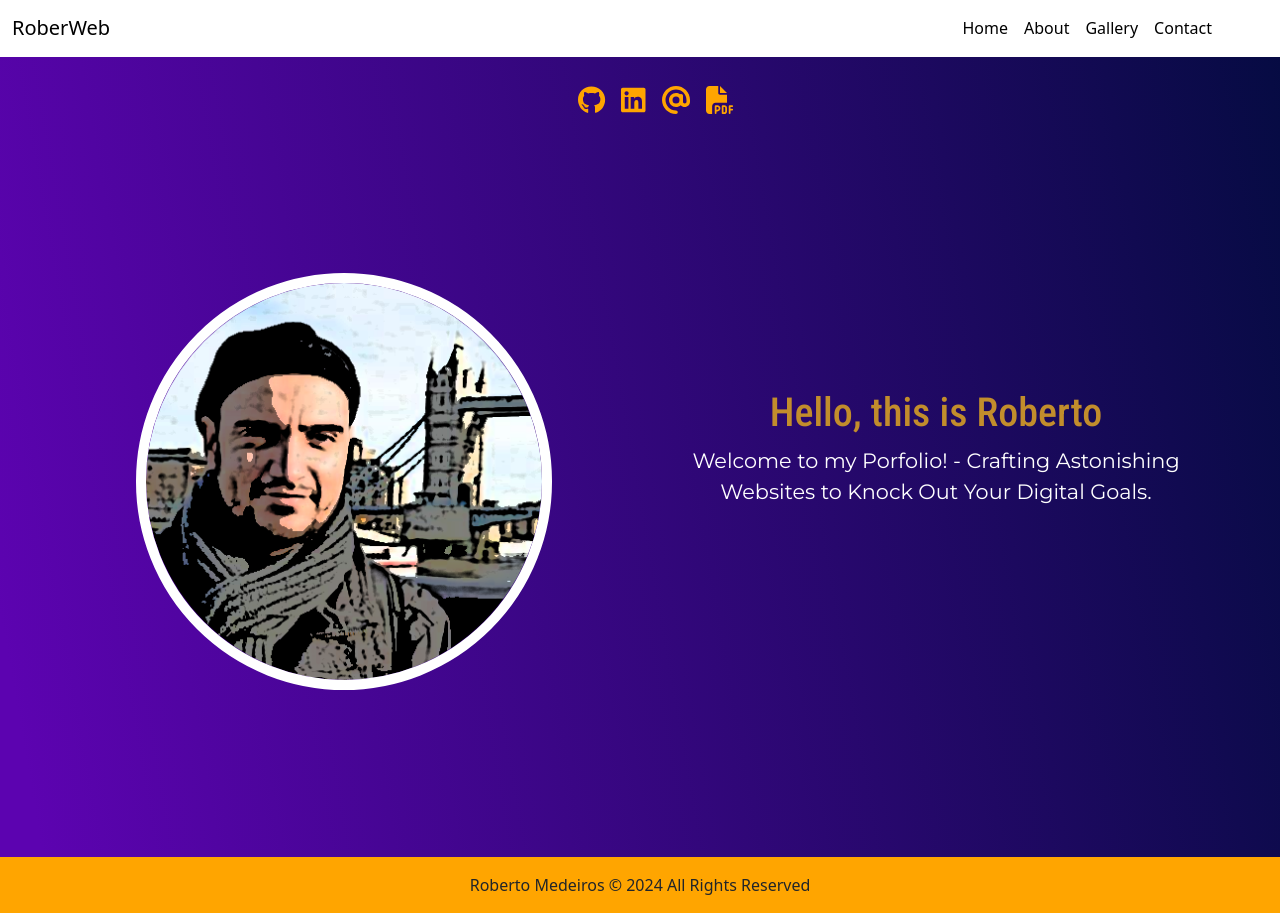
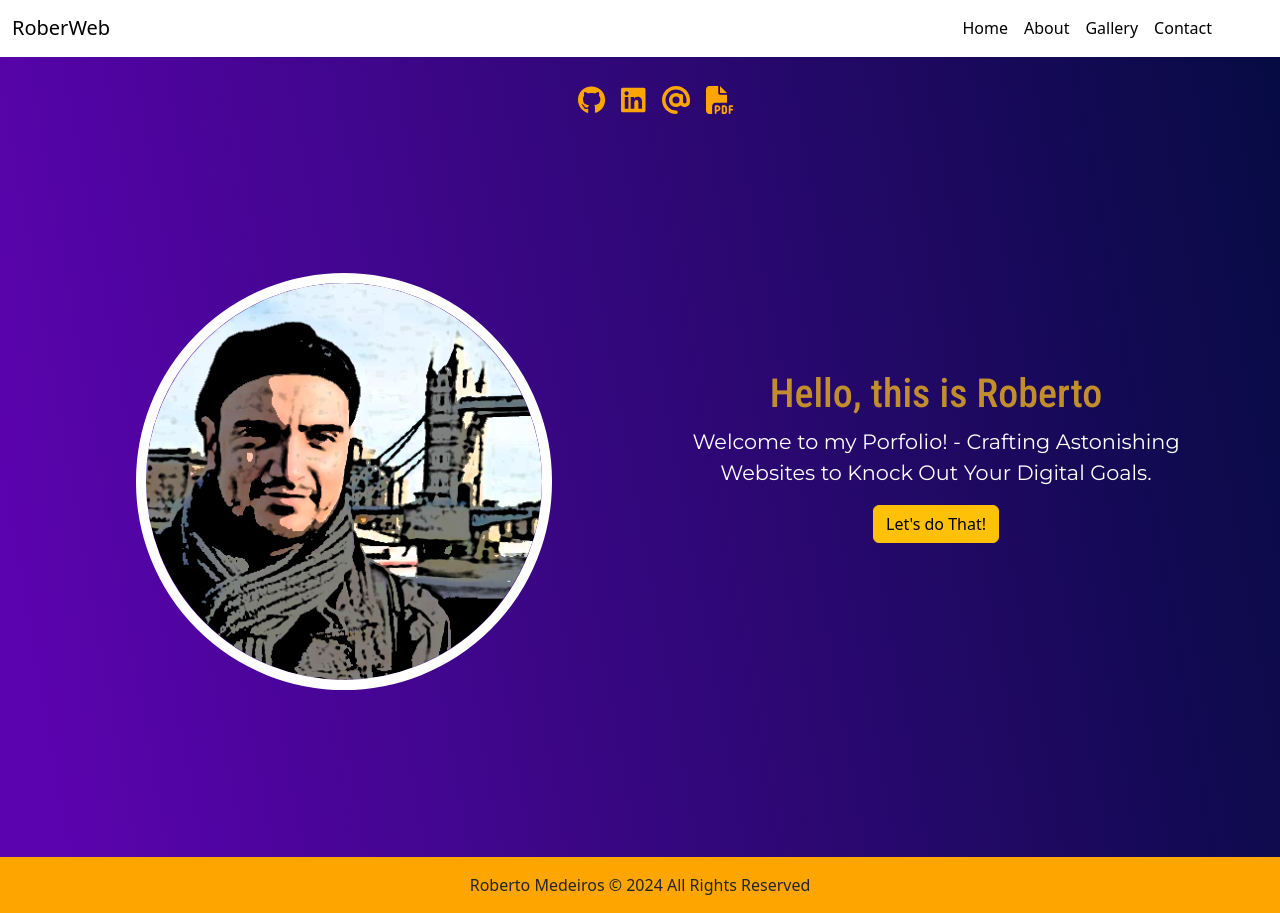
Before and after one commit to rober-web/React-Portfolio, a React (Vite) app: page / in a window 1280 px wide. Built offline with nearby package versions, Linux system fonts and the light colour scheme.

Commit message:
added call to action button to the hero

```diff
--- a/src/components/Hero/Hero.jsx
+++ b/src/components/Hero/Hero.jsx
@@ -1,3 +1,4 @@
+import { Link } from "react-router-dom";
 import "./hero.css";
 import mainImage from "../../assets/img/main-image.png";
 
@@ -25,6 +26,9 @@ const Hero = () => {
               Welcome to my Porfolio! - Crafting Astonishing Websites to Knock
               Out Your Digital Goals.
             </p>
+            <Link className="btn btn-warning" to="/gallery">
+              Let's do That!
+            </Link>
           </div>
         </div>
       </div>
```
